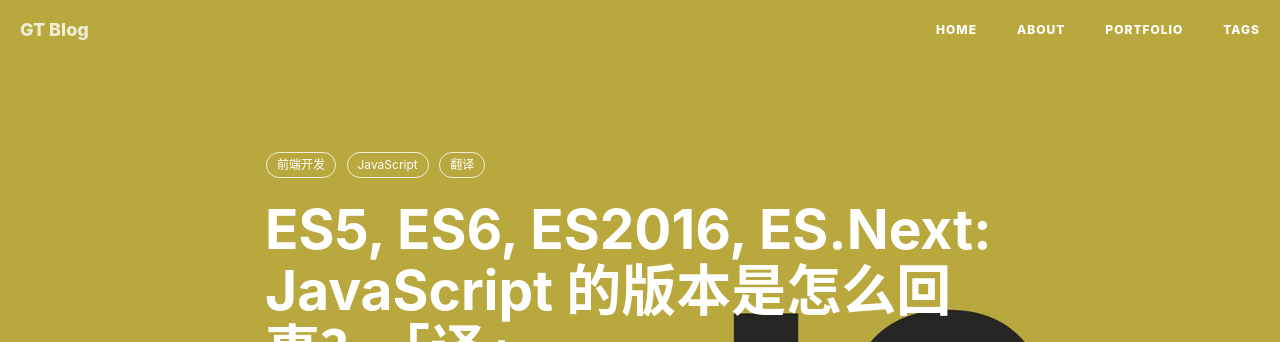
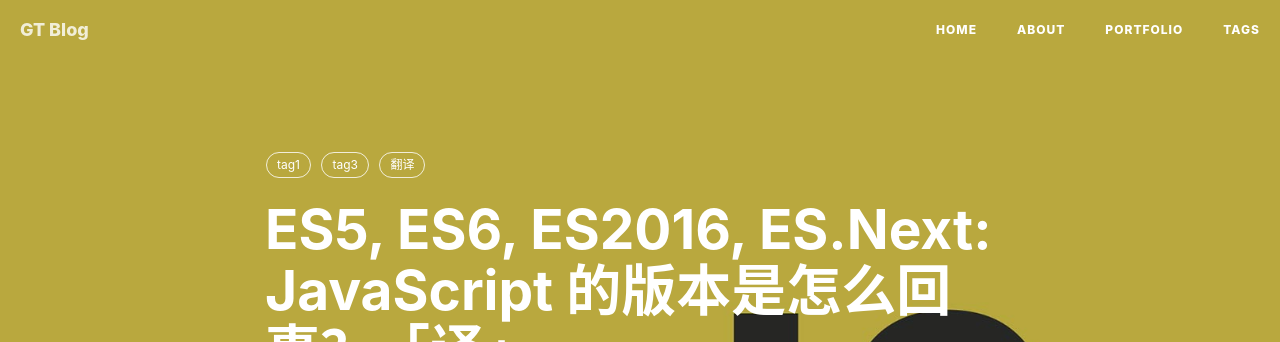
Before and after one commit to haorengoodman/blog, a Jekyll site: the page built from _posts/2015-11-22-xx-version.markdown, in a window 1280 px wide and 900 px high. Shown: the top 342 px of the window. Built offline with Jekyll 4.4.1, drawn with Linux system fonts in a browser that asks for light colours; nearby versions of some CDN libraries; comment, search, counter and statistics services are not loaded.

Commit message:
Update 2015-11-22-xx-version.markdown

```diff
--- a/_posts/2015-11-22-xx-version.markdown
+++ b/_posts/2015-11-22-xx-version.markdown
@@ -6,8 +6,8 @@ date:       2015-09-22
 author:     "Hux"
 header-img: "img/post-bg-js-version.jpg"
 tags:
-    - 前端开发
-    - JavaScript
+    - tag1
+    - tag3
     - 翻译
 ---
 
```
